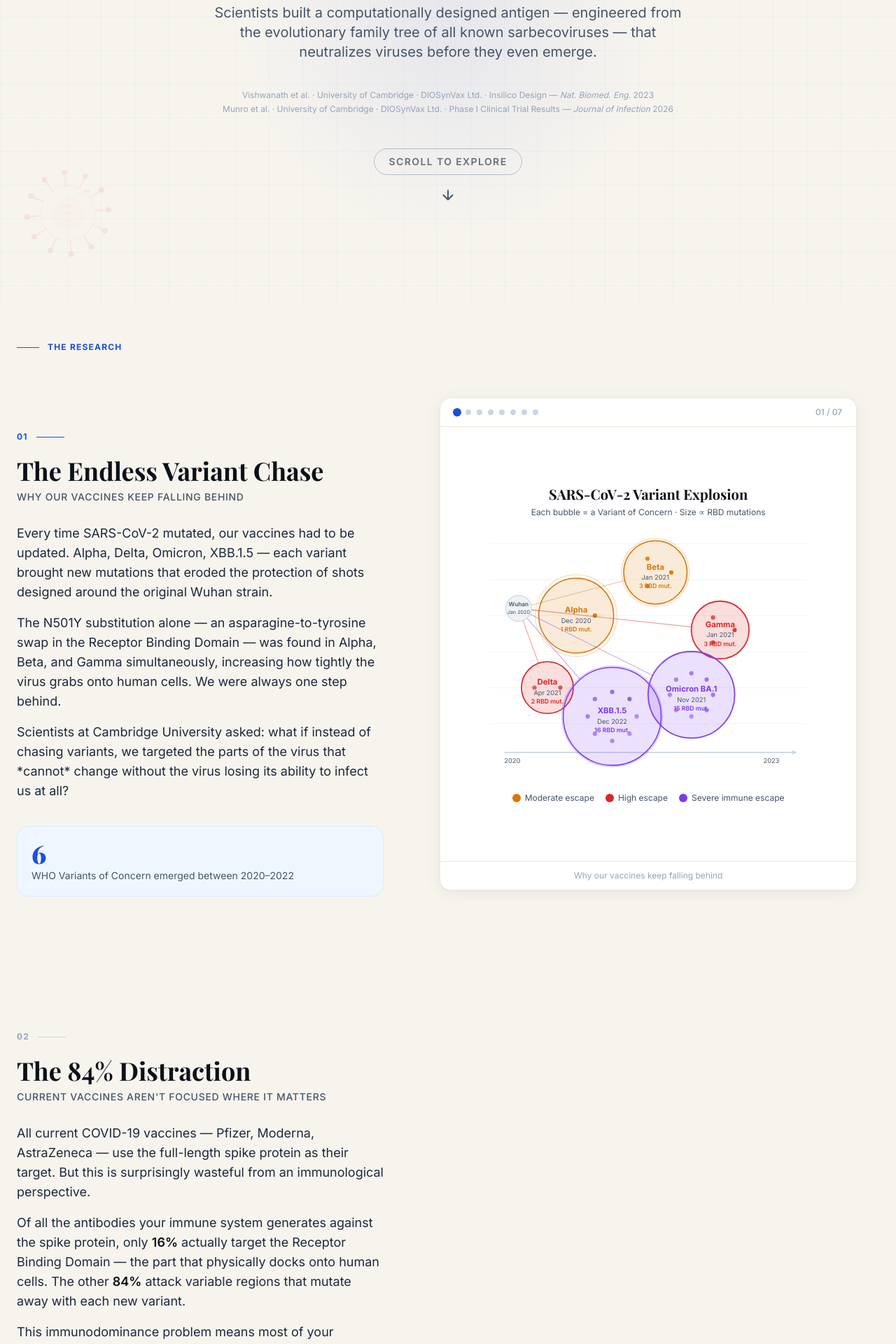
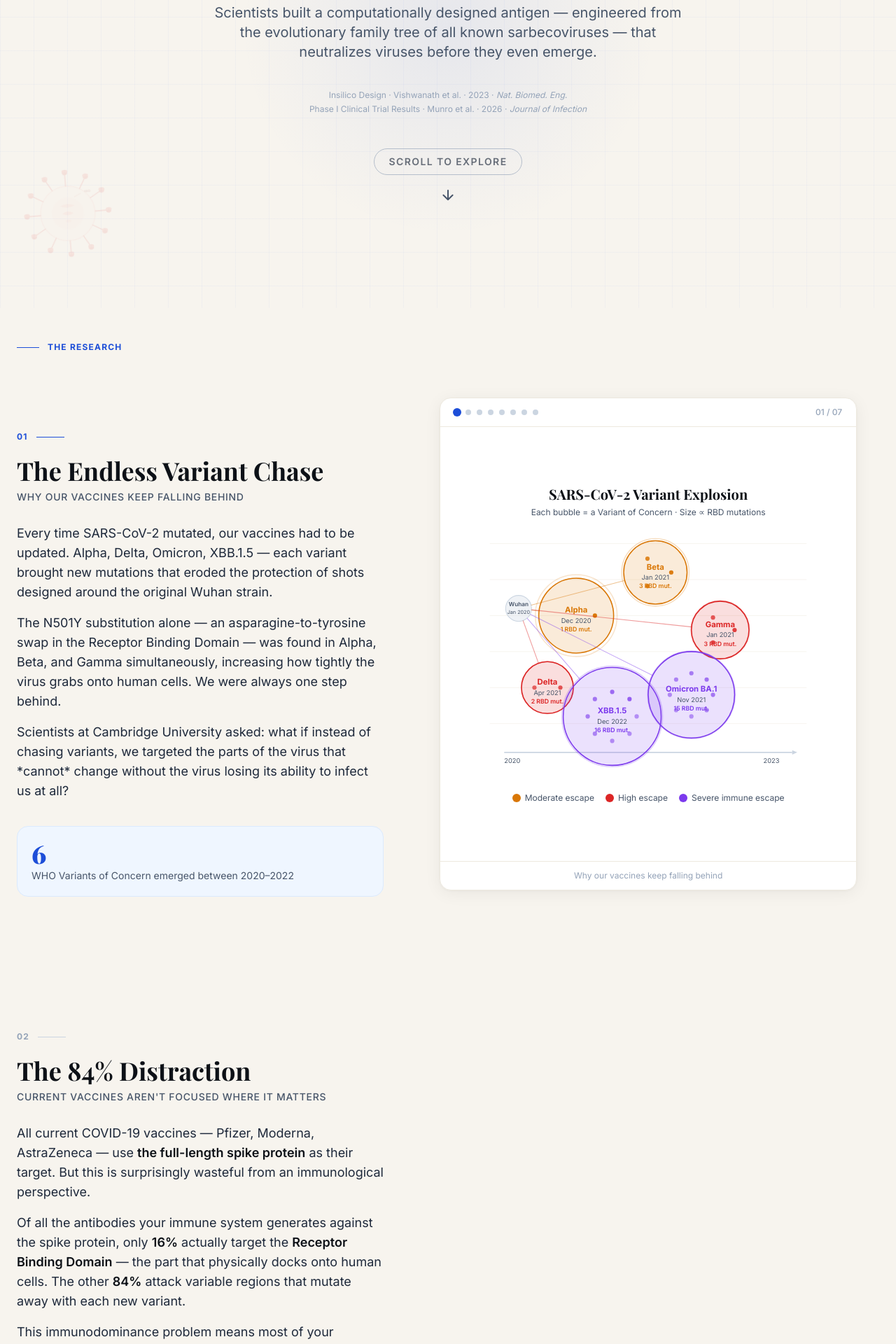
Before and after one commit to fabigr8/scrolly-DIOSynVax-vaccine, a React (Vite) app: page / in a window 1280 px wide. Shown: the part 360-2280 px from the top of the page at 70% size. Built offline with nearby package versions, Linux system fonts and the light colour scheme; a web font is replaced by a local one.

Commit message:
updated sources and some formats

```diff
--- a/src/App.jsx
+++ b/src/App.jsx
@@ -43,19 +43,35 @@ function Footer() {
   return (
     <footer className="bg-ink text-cream-200 py-16 px-6">
       <div className="max-w-5xl mx-auto">
-        {/* Top grid — 4 cols on lg, 2×2 on md */}
+        {/* Top grid */}
         <div className="grid grid-cols-1 md:grid-cols-2 lg:grid-cols-3 gap-8 mb-12">
-          {/* Brand */}
-          <div>
-            <div className="flex items-center gap-2 mb-4">
-              <div className="w-7 h-7 rounded-full" style={{ background: 'linear-gradient(135deg, #1D4ED8, #0891B2, #059669)' }} />
-              <span className="font-display font-bold text-white text-lg">DIOSynVax</span>
-            </div>
-            <p className="text-xs text-ink-faint leading-relaxed">
-              Digitally Immune-Optimized Synthetic Vaccine technology —
-              a Cambridge University approach to building next-generation
-              pan-pathogen antigens from evolutionary first principles.
-            </p>
+          {/* Institutions */}
+          <div className="lg:col-span-1">
+            <h4 className="text-xs font-bold tracking-widest uppercase text-ink-faint mb-3">
+              Participating Institutions
+            </h4>
+            <ul className="text-xs text-ink-faint leading-relaxed space-y-1">
+              {[
+                'University of Regensburg, Germany',
+                'University Hospital Regensburg, Germany',
+                'University of Cambridge, UK',
+                'Cambridge University Hospitals NHS, UK',
+                'University of Southampton, UK',
+                'University Hospital Southampton NHS, UK',
+                'Imperial College London, UK',
+                'London School of Hygiene & Tropical Medicine, UK',
+                'DIOSynVax Ltd, Cambridge, UK',
+                'PHARMExcel Ltd, Welwyn Garden City, UK',
+                'ProBioGen AG, Berlin, Germany',
+                'Ethris GmbH, Planegg, Germany',
+                'Microsoft Health Futures, Redmond, WA, USA',
+              ].map((inst) => (
+                <li key={inst} className="flex items-start gap-1.5">
+                  <span className="mt-1 w-1 h-1 rounded-full bg-science-teal flex-shrink-0" />
+                  {inst}
+                </li>
+              ))}
+            </ul>
           </div>
 
           {/* Paper 1 */}
--- a/src/components/Hero.jsx
+++ b/src/components/Hero.jsx
@@ -150,8 +150,8 @@ export default function Hero() {
 
         {/* Author / source lines */}
         <motion.div variants={itemVariants} className="flex flex-col items-center gap-1 text-xs text-ink-faint mb-12">
-          <span>Vishwanath et al. · University of Cambridge · DIOSynVax Ltd. · Insilico Design — <em>Nat. Biomed. Eng.</em> 2023</span>
-          <span>Munro et al. · University of Cambridge · DIOSynVax Ltd. · Phase I Clinical Trial Results — <em>Journal of Infection</em> 2026</span>
+          <span>Insilico Design · Vishwanath et al. · 2023  · <em>Nat. Biomed. Eng.</em></span>
+          <span>Phase I Clinical Trial Results · Munro et al. · 2026 · <em>Journal of Infection</em></span>
         </motion.div>
 
         {/* Scroll prompt */}
--- a/src/components/visualizations/AntibodyDonut.jsx
+++ b/src/components/visualizations/AntibodyDonut.jsx
@@ -120,7 +120,7 @@ export default function AntibodyDonut() {
 
       {/* Source note */}
       <p className="text-xs text-ink-faint text-center px-6 max-w-xs">
-        Source: Voss et al., Science 2021 — cited in paper Discussion.
+        Original Source: Voss et al., Science 2021 - See Primary papers.
       </p>
     </div>
   );
--- a/src/components/visualizations/Summary.jsx
+++ b/src/components/visualizations/Summary.jsx
@@ -13,7 +13,7 @@ export default function Summary() {
     <div className="w-full h-full flex flex-col items-center justify-center gap-5 px-4 overflow-y-auto py-4">
       <div className="text-center">
         <h3 className="font-display text-xl font-bold text-ink mb-1">
-          The DIOSynVax Pipeline
+          The Research Pipeline
         </h3>
         <p className="text-xs text-ink-muted">
           A generalizable approach for any virus family with dangerous variant diversity
--- a/src/data/storyData.js
+++ b/src/data/storyData.js
@@ -261,8 +261,8 @@ export const STORY_SECTIONS = [
     title: 'The 84% Distraction',
     subtitle: 'Current vaccines aren\'t focused where it matters',
     body: [
-      'All current COVID-19 vaccines — Pfizer, Moderna, AstraZeneca — use the full-length spike protein as their target. But this is surprisingly wasteful from an immunological perspective.',
-      'Of all the antibodies your immune system generates against the spike protein, only **16%** actually target the Receptor Binding Domain — the part that physically docks onto human cells. The other **84%** attack variable regions that mutate away with each new variant.',
+      'All current COVID-19 vaccines — Pfizer, Moderna, AstraZeneca — use **the full-length spike protein** as their target. But this is surprisingly wasteful from an immunological perspective.',
+      'Of all the antibodies your immune system generates against the spike protein, only **16%** actually target the **Receptor Binding Domain** — the part that physically docks onto human cells. The other **84%** attack variable regions that mutate away with each new variant.',
       'This immunodominance problem means most of your vaccine-induced antibodies become less useful over time, while the virus keeps evolving to escape the 16% that matter.',
     ],
     vizKey: 'antibodyDonut',
@@ -277,7 +277,7 @@ export const STORY_SECTIONS = [
     title: 'The Spike\'s Achilles Heel',
     subtitle: 'Why the RBD is the only target that matters',
     body: [
-      'The Receptor Binding Domain (RBD) is a small region on the spike protein\'s tip. It is the physical key that unlocks human cells — it binds to ACE2, a protein found on the surface of cells throughout your lungs, heart, and blood vessels.',
+      'The **Receptor Binding Domain (RBD)** is a small region on the spike protein\'s tip. It is the physical key that unlocks human cells — it binds to ACE2, a protein found on the surface of cells throughout your lungs, heart, and blood vessels.',
       'Because the RBD is what docks onto ACE2, antibodies that coat the RBD can physically block receptor engagement and stop infection outright — before the virus ever enters a cell.',
       'The critical insight: within the RBD, some patches are *conserved* — they barely change between variants because changing them would break the virus\'s ability to infect. These conserved patches are the ideal antibody targets.',
     ],
@@ -343,7 +343,7 @@ export const STORY_SECTIONS = [
     body: [
       'The animal studies made a compelling case: T2_17 was an efficacious single antigen covering SARS-CoV-1, SARS-CoV-2, RaTG13, WIV16 and the SARS-CoV-2 variants Alpha, Beta, Gamma, Delta and Omicron BA.1 — all with the same antigen.',
       'The design predated the emergence of these variants. None of their sequences were included in the initial design. That the vaccine neutralized them anyway is strong validation of the DIOSynVax evolutionary approach.',
-      'The deeper significance: the *pipeline* itself is generalizable. Build from the family tree, mask the variable regions, focus the immune response on conserved cores — this logic could be applied to influenza, HIV, RSV, or any pathogen with dangerous variant diversity.',
+      '**The deeper significance:** the **pipeline** itself is generalizable. Build from the family tree, mask the variable regions, focus the immune response on conserved cores — this logic could be applied to influenza, HIV, RSV, or any pathogen with dangerous variant diversity.',
     ],
     vizKey: 'summary',
     callout: null,
```
Also changed, not shown: 1 other file (tests, documents, lock files or other folders).
